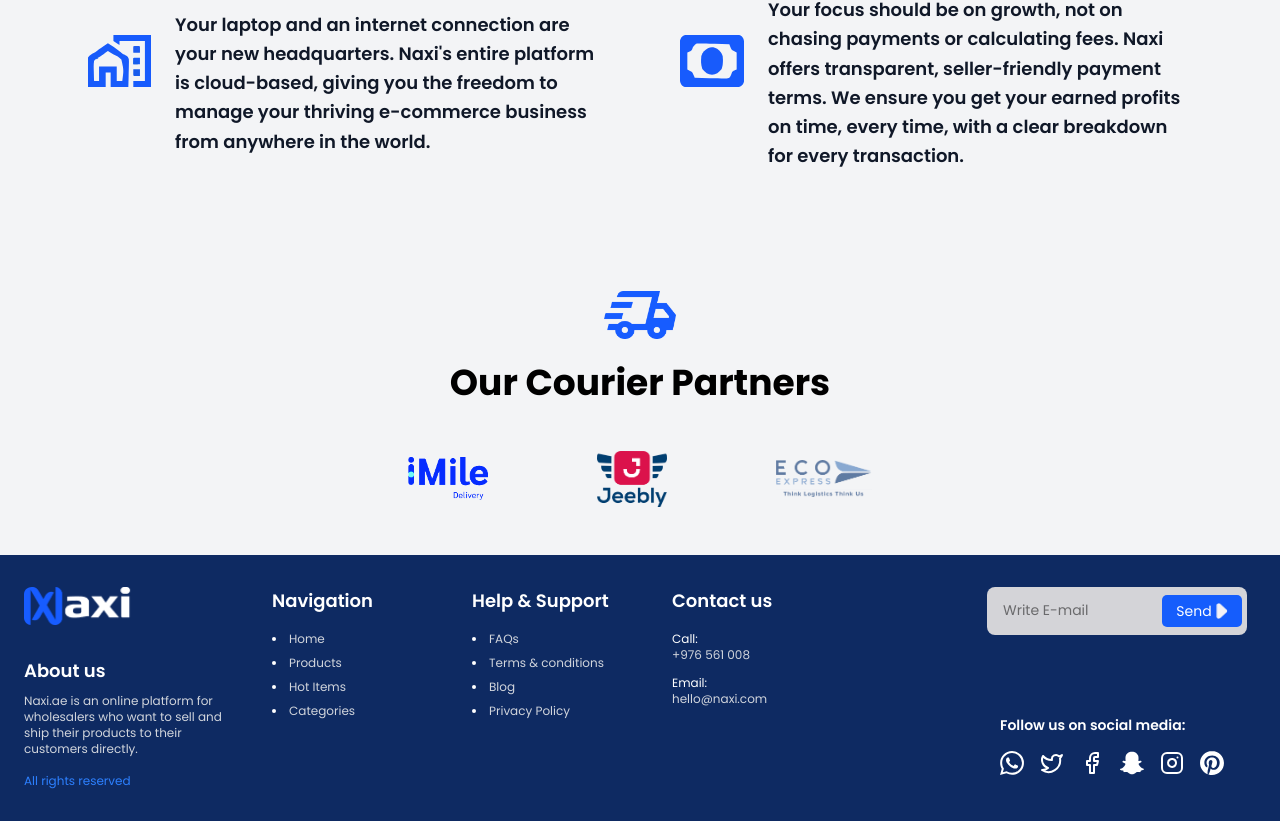
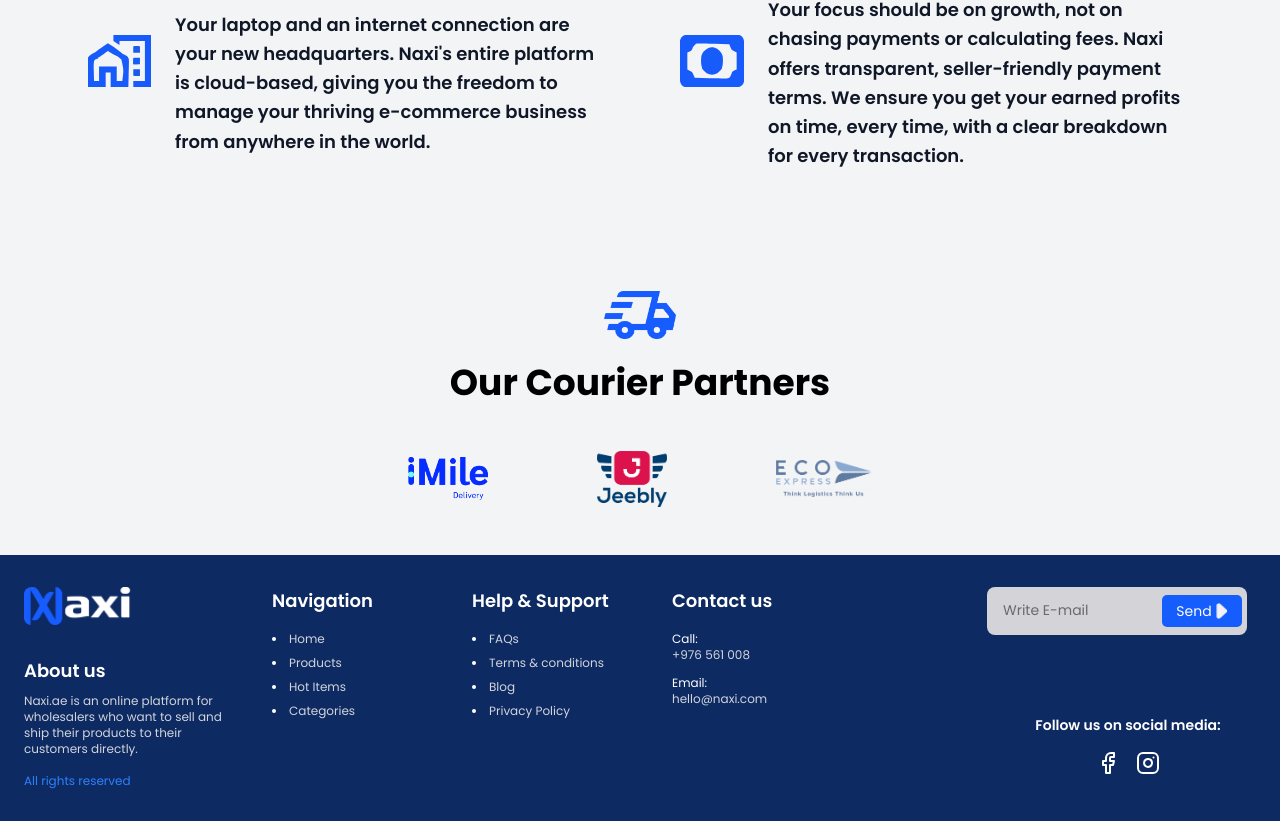
Before and after one commit to Huzaifa1111/uk-variation, a Next.js app: page / in a window 1280 px wide. Shown: the part 3460-4281 px from the top of the page. Built offline with nearby package versions, Linux system fonts and the light colour scheme.

Commit message:
* links added

```diff
--- a/components/Footer.jsx
+++ b/components/Footer.jsx
@@ -1,16 +1,10 @@
-"use client";
-import {
-  Facebook,
-  Instagram,
-  Twitter,
-  ChevronDown,
-  ChevronUp,
-} from "lucide-react";
-import { SiWhatsapp, SiSnapchat, SiPinterest } from "react-icons/si";
-import { useState } from "react";
-import { footerData } from "../data";
+'use client';
+import { Facebook, Instagram, Twitter, ChevronDown, ChevronUp } from 'lucide-react';
+import { SiWhatsapp, SiSnapchat, SiPinterest } from 'react-icons/si';
+import { useState } from 'react';
+import { footerData } from '../data';
 
-import { useRouter } from "next/navigation";
+import { useRouter } from 'next/navigation';
 
 // Icon mapping for social media
 const iconComponents = {
@@ -25,37 +19,27 @@ const iconComponents = {
 export default function Footer() {
 	const router = useRouter();
 	const [isNavOpen, setIsNavOpen] = useState(false);
-  const [email, setEmail] = useState("");
+	const [email, setEmail] = useState('');
 	const [isSubmitting, setIsSubmitting] = useState(false);
-  const [message, setMessage] = useState("");
+	const [message, setMessage] = useState('');
 	const [isSupportOpen, setIsSupportOpen] = useState(false);
 
-  const {
-    styles,
-    companyInfo,
-    navigation,
-    support,
-    contact,
-    subscription,
-    socialMedia,
-    mobile,
-    desktop,
-  } = footerData;
+	const { styles, companyInfo, navigation, support, contact, subscription, socialMedia, mobile, desktop } = footerData;
 
 	const handleSubmit = (e) => {
 		e.preventDefault();
 
 		if (!email) {
-      setMessage("Please enter your email address");
+			setMessage('Please enter your email address');
 			return;
 		}
 
 		if (!/\S+@\S+\.\S+/.test(email)) {
-      setMessage("Please enter a valid email address");
+			setMessage('Please enter a valid email address');
 			return;
 		}
 
-    setMessage("Redirecting...");
+		setMessage('Redirecting...');
 
 		// ✅ Redirect to contact page with email query param
 		setTimeout(() => {
@@ -68,42 +52,40 @@ export default function Footer() {
 			{/* Mobile Layout */}
 			<div className={styles.mobileContainerClass}>
 				{/* Logo Section */}
-        <div className="text-left mb-6">
+				<div className='text-left mb-6'>
 					<img
 						src={companyInfo.logo.src}
 						alt={companyInfo.logo.alt}
 						className={companyInfo.logo.mobileClass}
 					/>
-          <p className={companyInfo.descriptionClass}>
-            {companyInfo.description}
-          </p>
+					<p className={companyInfo.descriptionClass}>{companyInfo.description}</p>
 				</div>
 
 				{/* Dropdown Sections in One Row */}
-        <div className="flex gap-4 mb-6">
+				<div className='flex gap-4 mb-6'>
 					{/* Navigation Dropdown */}
 					<div className={mobile.dropdownSectionClass}>
-            <div className="flex items-center gap-2 mb-2">
+						<div className='flex items-center gap-2 mb-2'>
 							<button
 								onClick={() => setIsNavOpen(!isNavOpen)}
-                className={mobile.dropdownButtonClass}
-              >
+								className={mobile.dropdownButtonClass}>
 								<img
 									src={mobile.dropdownIcon.src}
 									alt={mobile.dropdownIcon.alt}
-                  className={`${mobile.dropdownIcon.class} ${isNavOpen ? "rotate-180" : ""
-                    }`}
+									className={`${mobile.dropdownIcon.class} ${isNavOpen ? 'rotate-180' : ''}`}
 								/>
 							</button>
-              <h3 className={navigation.mobileTitleClass}>
-                {navigation.title}
-              </h3>
+							<h3 className={navigation.mobileTitleClass}>{navigation.title}</h3>
 						</div>
 						{isNavOpen && (
 							<ul className={navigation.mobileListClass}>
 								{navigation.links.map((link) => (
-                  <li key={link.id} className="list-disc list-inside">
-                    <a href={link.href} className={navigation.linkClass}>
+									<li
+										key={link.id}
+										className='list-disc list-inside'>
+										<a
+											href={link.href}
+											className={navigation.linkClass}>
 											{link.name}
 										</a>
 									</li>
@@ -114,16 +96,14 @@ export default function Footer() {
 
 					{/* Help & Support Dropdown */}
 					<div className={mobile.dropdownSectionClass}>
-            <div className="flex items-center gap-2 mb-2">
+						<div className='flex items-center gap-2 mb-2'>
 							<button
 								onClick={() => setIsSupportOpen(!isSupportOpen)}
-                className={mobile.dropdownButtonClass}
-              >
+								className={mobile.dropdownButtonClass}>
 								<img
 									src={mobile.dropdownIcon.src}
 									alt={mobile.dropdownIcon.alt}
-                  className={`${mobile.dropdownIcon.class} ${isSupportOpen ? "rotate-180" : ""
-                    }`}
+									className={`${mobile.dropdownIcon.class} ${isSupportOpen ? 'rotate-180' : ''}`}
 								/>
 							</button>
 							<h3 className={support.mobileTitleClass}>{support.title}</h3>
@@ -131,8 +111,12 @@ export default function Footer() {
 						{isSupportOpen && (
 							<ul className={support.mobileListClass}>
 								{support.links.map((link) => (
-                  <li key={link.id} className="list-disc list-inside">
-                    <a href={link.href} className={support.linkClass}>
+									<li
+										key={link.id}
+										className='list-disc list-inside'>
+										<a
+											href={link.href}
+											className={support.linkClass}>
 											{link.name}
 										</a>
 									</li>
@@ -143,13 +127,12 @@ export default function Footer() {
 				</div>
 
 				{/* Email Subscription Section */}
-        <div className="mb-6">
+				<div className='mb-6'>
 					<form
 						onSubmit={handleSubmit}
-            className={subscription.mobileContainerClass}
-          >
+						className={subscription.mobileContainerClass}>
 						<input
-              type="email"
+							type='email'
 							value={email}
 							onChange={(e) => setEmail(e.target.value)}
 							placeholder={subscription.placeholder}
@@ -157,41 +140,30 @@ export default function Footer() {
 							disabled={isSubmitting}
 						/>
 						<button
-              type="submit"
+							type='submit'
 							className={subscription.buttonClass}
-              disabled={isSubmitting}
-            >
-              <span className="text-sm">
-                {isSubmitting ? "Sending..." : subscription.buttonText}
-              </span>
+							disabled={isSubmitting}>
+							<span className='text-sm'>{isSubmitting ? 'Sending...' : subscription.buttonText}</span>
 							<img
 								src={subscription.polygonIcon}
-                alt="Polygon"
-                className="w-2 h-3"
+								alt='Polygon'
+								className='w-2 h-3'
 							/>
 						</button>
 					</form>
-          {message && (
-            <p className={`text-sm mt-2 ${
-              message.includes("Thank you") ? "text-green-600" : "text-red-600"
-            }`}>
-              {message}
-            </p>
-          )}
+					{message && <p className={`text-sm mt-2 ${message.includes('Thank you') ? 'text-green-600' : 'text-red-600'}`}>{message}</p>}
 				</div>
 
 				{/* Contact Us and Social Media in One Line */}
-        <div className="flex items-start gap-8 mb-8 mt-8">
+				<div className='flex items-start gap-8 mb-8 mt-8'>
 					{/* Contact Us */}
-          <div className="flex-1">
+					<div className='flex-1'>
 						<h3 className={contact.mobileTitleClass}>{contact.title}</h3>
 					</div>
 
 					{/* Social Media */}
-          <div className="flex-1">
-            <h3 className={socialMedia.mobileTitleClass}>
-              {socialMedia.title}
-            </h3>
+					<div className='flex-1'>
+						<h3 className={socialMedia.mobileTitleClass}>{socialMedia.title}</h3>
 						<div className={socialMedia.mobileContainerClass}>
 							{socialMedia.platforms.map((platform) => {
 								const IconComponent = iconComponents[platform.icon];
@@ -200,8 +172,7 @@ export default function Footer() {
 										key={platform.id}
 										href={platform.href}
 										aria-label={platform.name}
-                    className={platform.color}
-                  >
+										className={platform.color}>
 										<IconComponent size={18} />
 									</a>
 								);
@@ -211,7 +182,7 @@ export default function Footer() {
 				</div>
 
 				{/* All rights reserved */}
-        <div className="text-left">
+				<div className='text-left'>
 					<p className={companyInfo.copyrightClass}>{companyInfo.copyright}</p>
 				</div>
 			</div>
@@ -226,13 +197,9 @@ export default function Footer() {
 						className={companyInfo.logo.desktopClass}
 					/>
 					<div>
-            <h3 className="text-lg font-semibold mb-2">About us</h3>
-            <p className={`${companyInfo.descriptionClass} mb-4 max-w-xs`}>
-              {companyInfo.description}
-            </p>
-            <p className={companyInfo.copyrightClass}>
-              {companyInfo.copyright}
-            </p>
+						<h3 className='text-lg font-semibold mb-2'>About us</h3>
+						<p className={`${companyInfo.descriptionClass} mb-4 max-w-xs`}>{companyInfo.description}</p>
+						<p className={companyInfo.copyrightClass}>{companyInfo.copyright}</p>
 					</div>
 				</div>
 
@@ -241,8 +208,12 @@ export default function Footer() {
 					<h3 className={navigation.titleClass}>{navigation.title}</h3>
 					<ul className={navigation.listClass}>
 						{navigation.links.map((link) => (
-              <li key={link.id} className="list-disc list-inside">
-                <a href={link.href} className={navigation.linkClass}>
+							<li
+								key={link.id}
+								className='list-disc list-inside'>
+								<a
+									href={link.href}
+									className={navigation.linkClass}>
 									{link.name}
 								</a>
 							</li>
@@ -255,8 +226,12 @@ export default function Footer() {
 					<h3 className={support.titleClass}>{support.title}</h3>
 					<ul className={support.listClass}>
 						{support.links.map((link) => (
-              <li key={link.id} className="list-disc list-inside">
-                <a href={link.href} className={support.linkClass}>
+							<li
+								key={link.id}
+								className='list-disc list-inside'>
+								<a
+									href={link.href}
+									className={support.linkClass}>
 									{link.name}
 								</a>
 							</li>
@@ -268,13 +243,15 @@ export default function Footer() {
 				<div className={`mb-6 md:mb-0 ${desktop.contactWidth}`}>
 					<h3 className={contact.titleClass}>{contact.title}</h3>
 
-          <div className="space-y-3">
+					<div className='space-y-3'>
 						{contact.contacts.map((contactItem) => (
-              <div key={`contact-${contactItem.id}`} className="text-xs">
-                <span className="font-medium block">
-                  {contactItem.type === "phone" ? "Call: " : "Email: "}
-                </span>
-                <a href={contactItem.href} className={contact.linkClass}>
+							<div
+								key={`contact-${contactItem.id}`}
+								className='text-xs'>
+								<span className='font-medium block'>{contactItem.type === 'phone' ? 'Call: ' : 'Email: '}</span>
+								<a
+									href={contactItem.href}
+									className={contact.linkClass}>
 									{contactItem.value}
 								</a>
 							</div>
@@ -286,44 +263,37 @@ export default function Footer() {
 				<div className={desktop.socialWidth}>
 					<form
 						onSubmit={handleSubmit}
-            className={subscription.desktopContainerClass}
-          >
-            <div className="Group88 w-96 h-14 relative">
-              <div className="Rectangle25 w-65 h-12 left-[115px] t-10 top-0 absolute bg-zinc-300 rounded-lg">
+						className={subscription.desktopContainerClass}>
+						<div className='Group88 w-96 h-14 relative'>
+							<div className='Rectangle25 w-65 h-12 left-[115px] t-10 top-0 absolute bg-zinc-300 rounded-lg'>
 								<input
-                  type="email"
+									type='email'
 									value={email}
 									onChange={(e) => setEmail(e.target.value)}
 									placeholder={subscription.placeholder}
-                  className="w-full h-full bg-transparent text-black border-none outline-none px-4 text-sm"
+									className='w-full h-full bg-transparent text-black border-none outline-none px-4 text-sm'
 									disabled={isSubmitting}
 								/>
 							</div>
 							<button
-                type="submit"
-                className="Rectangle26 w-20 h-8 left-[290px] top-[8px] absolute bg-blue-600 rounded-[5px] flex items-center justify-center gap-1"
-                disabled={isSubmitting}
-              >
-                <span className="text-white text-sm font-normal">
-                  {isSubmitting ? "..." : subscription.buttonText}
-                </span>
+								type='submit'
+								className='Rectangle26 w-20 h-8 left-[290px] top-[8px] absolute bg-blue-600 rounded-[5px] flex items-center justify-center gap-1'
+								disabled={isSubmitting}>
+								<span className='text-white text-sm font-normal'>{isSubmitting ? '...' : subscription.buttonText}</span>
 								<img
 									src={subscription.polygonIcon}
-                  alt="Polygon"
-                  className="w-3 h-4"
+									alt='Polygon'
+									className='w-3 h-4'
 								/>
 							</button>
 						</div>
 					</form>
 					{message && (
-            <p className={`text-sm mt-2 ml-32 ${
-              message.includes("Thank you") ? "text-green-600" : "text-red-600"
-            }`}>
-              {message}
-            </p>
+						<p className={`text-sm mt-2 ml-32 ${message.includes('Thank you') ? 'text-green-600' : 'text-red-600'}`}>{message}</p>
 					)}
 
-          <div className="ml-32">
+					<div className='ml-32'>
+						<div>
 							<h3 className={socialMedia.titleClass}>{socialMedia.title}</h3>
 							<div className={socialMedia.containerClass}>
 								{socialMedia.platforms.map((platform) => {
@@ -333,8 +303,7 @@ export default function Footer() {
 											key={platform.id}
 											href={platform.href}
 											aria-label={platform.name}
-                    className={platform.color}
-                  >
+											className={platform.color}>
 											<IconComponent size={platform.size} />
 										</a>
 									);
@@ -343,6 +312,7 @@ export default function Footer() {
 						</div>
 					</div>
 				</div>
+			</div>
 		</footer>
 	);
 }
--- a/data.js
+++ b/data.js
@@ -1142,60 +1142,60 @@ export const footerData = {
   // Social media links
   socialMedia: {
     title: "Follow us on social media:",
-    titleClass: "text-sm font-semibold mb-4",
+    titleClass: "text-sm font-semibold mb-4 text-center",
     mobileTitleClass: "text-xs font-semibold mb-3",
     platforms: [
-      {
-        id: 1,
-        name: "WhatsApp",
-        icon: "SiWhatsapp",
-        href: "#",
-        color: "hover:text-green-400",
-        size: 24,
-      },
-      {
-        id: 2,
-        name: "Twitter",
-        icon: "Twitter",
-        href: "#",
-        color: "hover:text-sky-400",
-        size: 24,
-      },
+      // {
+      //   id: 1,
+      //   name: "WhatsApp",
+      //   icon: "SiWhatsapp",
+      //   href: "#",
+      //   color: "hover:text-green-400",
+      //   size: 24,
+      // },
+      // {
+      //   id: 2,
+      //   name: "Twitter",
+      //   icon: "Twitter",
+      //   href: "#",
+      //   color: "hover:text-sky-400",
+      //   size: 24,
+      // },
       {
         id: 3,
         name: "Facebook",
         icon: "Facebook",
-        href: "#",
+        href: "https://www.facebook.com/profile.php?id=61554021314577",
         color: "hover:text-blue-500",
         size: 24,
       },
-      {
-        id: 4,
-        name: "Snapchat",
-        icon: "SiSnapchat",
-        href: "#",
-        color: "hover:text-yellow-400",
-        size: 24,
-      },
+      // {
+      //   id: 4,
+      //   name: "Snapchat",
+      //   icon: "SiSnapchat",
+      //   href: "#",
+      //   color: "hover:text-yellow-400",
+      //   size: 24,
+      // },
       {
         id: 5,
         name: "Instagram",
         icon: "Instagram",
-        href: "#",
+        href: "https://www.instagram.com/naxi.ae",
         color: "hover:text-pink-400",
         size: 24,
       },
-      {
-        id: 6,
-        name: "Pinterest",
-        icon: "SiPinterest",
-        href: "#",
-        color: "hover:text-red-500",
-        size: 24,
-      },
+      // {
+      //   id: 6,
+      //   name: "Pinterest",
+      //   icon: "SiPinterest",
+      //   href: "#",
+      //   color: "hover:text-red-500",
+      //   size: 24,
+      // },
     ],
-    containerClass: "flex space-x-4",
-    mobileContainerClass: "flex space-x-3",
+    containerClass: "flex space-x-4 justify-center",
+    mobileContainerClass: "flex space-x-3 justify-center",
   },
 
   // Mobile dropdown configuration
```
Lines whose indentation alone changed are shown as unchanged.
